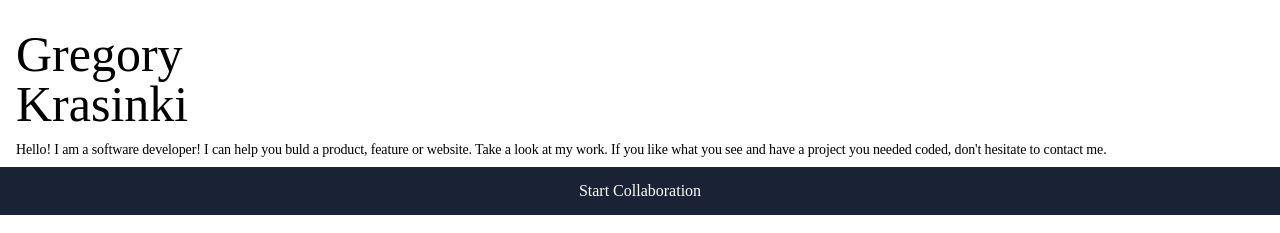
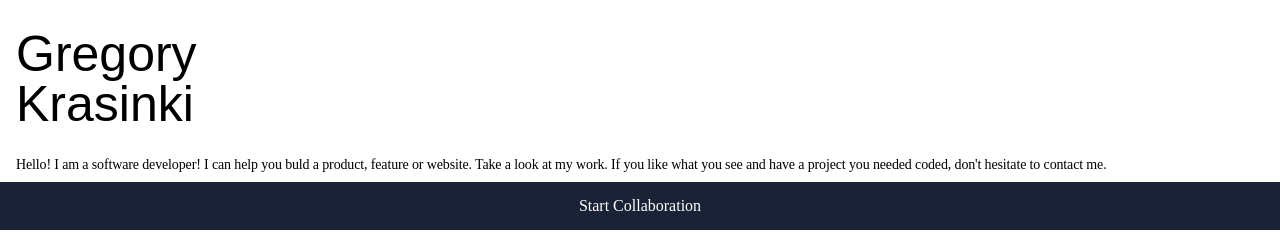
Before and after one commit to Solo7991/Microverse-Portfolio, a website: page index.html in a window 1280 px wide. Shown: the part 51-284 px from the top of the page. Drawn offline with Linux system fonts and the light colour scheme.

Commit message:
Fix linter style errors

```diff
--- a/index.css
+++ b/index.css
@@ -3,7 +3,7 @@ body {
 }
 
 main h1 {
-  font-family: "Playfair Display Regular";
+  font-family: "Playfair Display Regular", sans-serif;
   font-size: 50px;
   font-weight: 400;
   line-height: 100%;
@@ -20,7 +20,8 @@ header {
   height: 10vh;
 }
 
-h1, .pop {
+main > h1,
+.pop {
   margin: 0 16px .5em 16px;
 }
 .logo {
```
